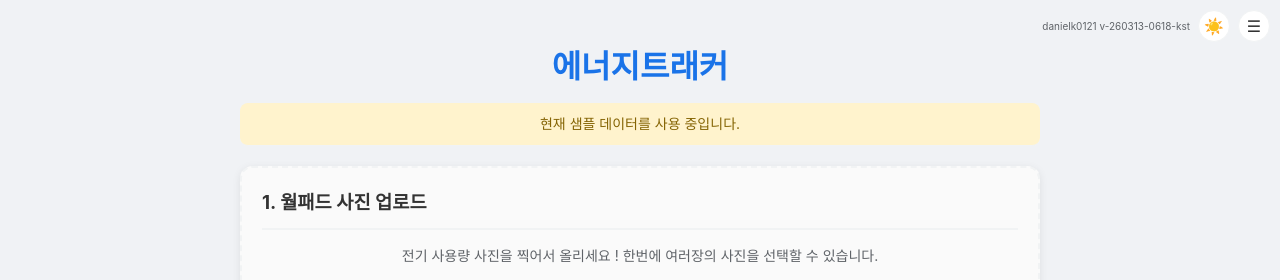
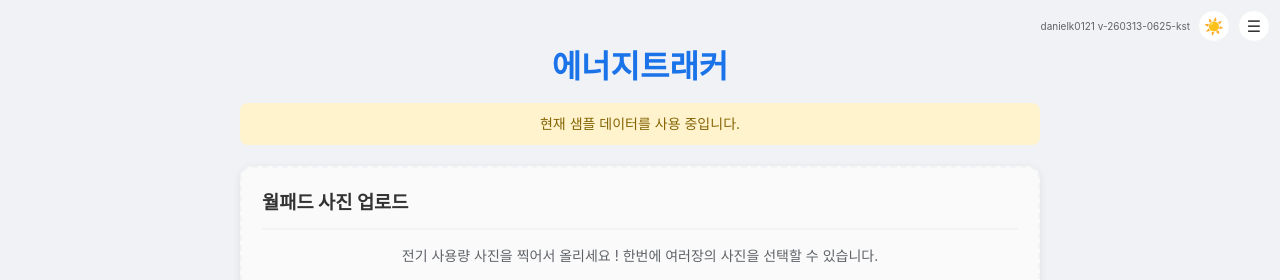
Before and after one commit to danielk0121/energytracker, a website: page prototype/index.html in a window 1280 px wide. Shown: the top 280 px of the page. Drawn offline with Linux system fonts and the light colour scheme.

Commit message:
feat: 월패드 사진 업로드 제목에서 숫자 제거 및 버전 업데이트

```diff
--- a/prototype/index.html
+++ b/prototype/index.html
@@ -14,7 +14,7 @@
 </head>
 <body>
     <div class="theme-toggle-container">
-        <span style="font-size: 10px; color: var(--secondary-text);">danielk0121 v-260313-0618-kst</span>
+        <span style="font-size: 10px; color: var(--secondary-text);">danielk0121 v-260313-0625-kst</span>
         <button class="icon-btn theme-btn" onclick="toggleTheme()" title="테마 전환">☀️</button>
         <button class="icon-btn menu-btn" onclick="location.href='settings.html'" title="메뉴">☰</button>
     </div>
@@ -27,7 +27,7 @@
 
     <!-- 1. 사진 업로드 섹션 -->
     <div class="card upload-section">
-        <h3>1. 월패드 사진 업로드</h3>
+        <h3>월패드 사진 업로드</h3>
         <p style="font-size: 14px; color: var(--secondary-text);">전기 사용량 사진을 찍어서 올리세요 ! 한번에 여러장의 사진을 선택할 수 있습니다.</p>
         <input type="file" id="photo-input" accept="image/*" multiple>
         <div id="thumbnail-preview" class="thumbnail-container"></div>
```
